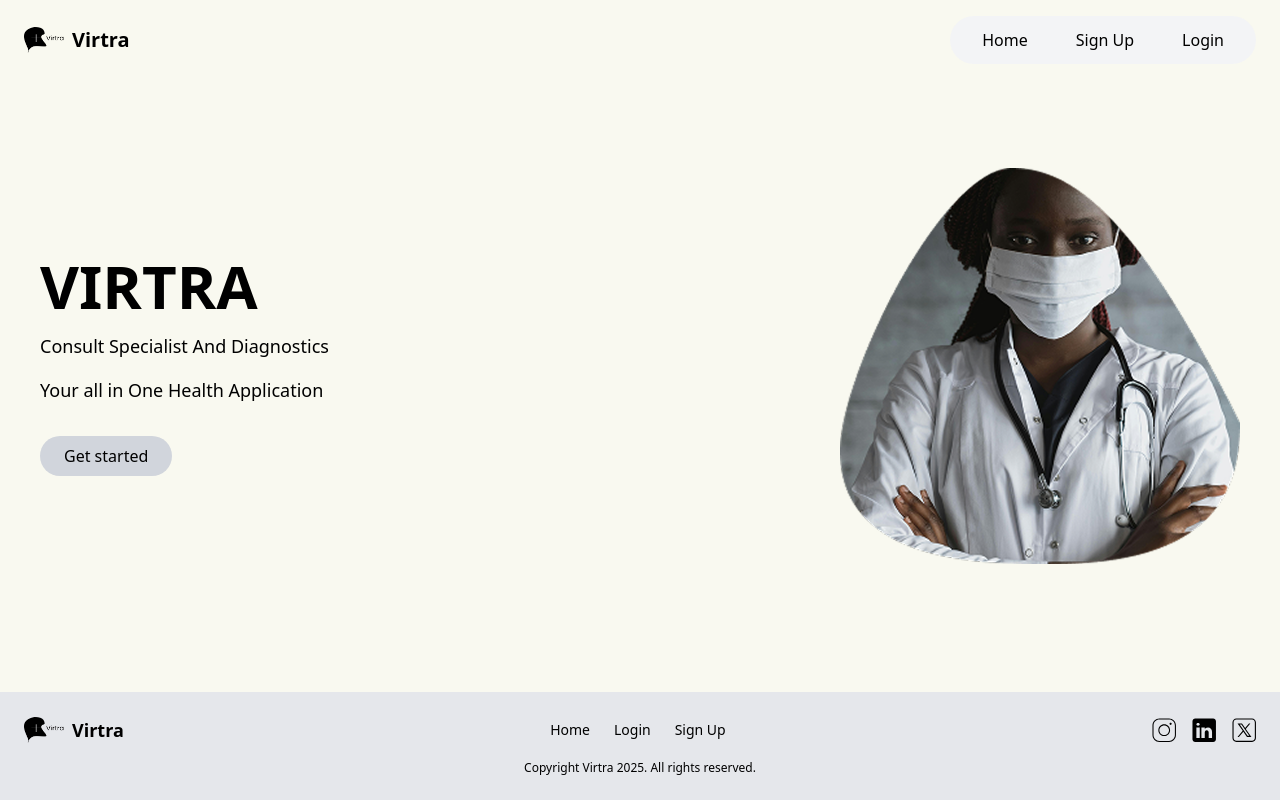
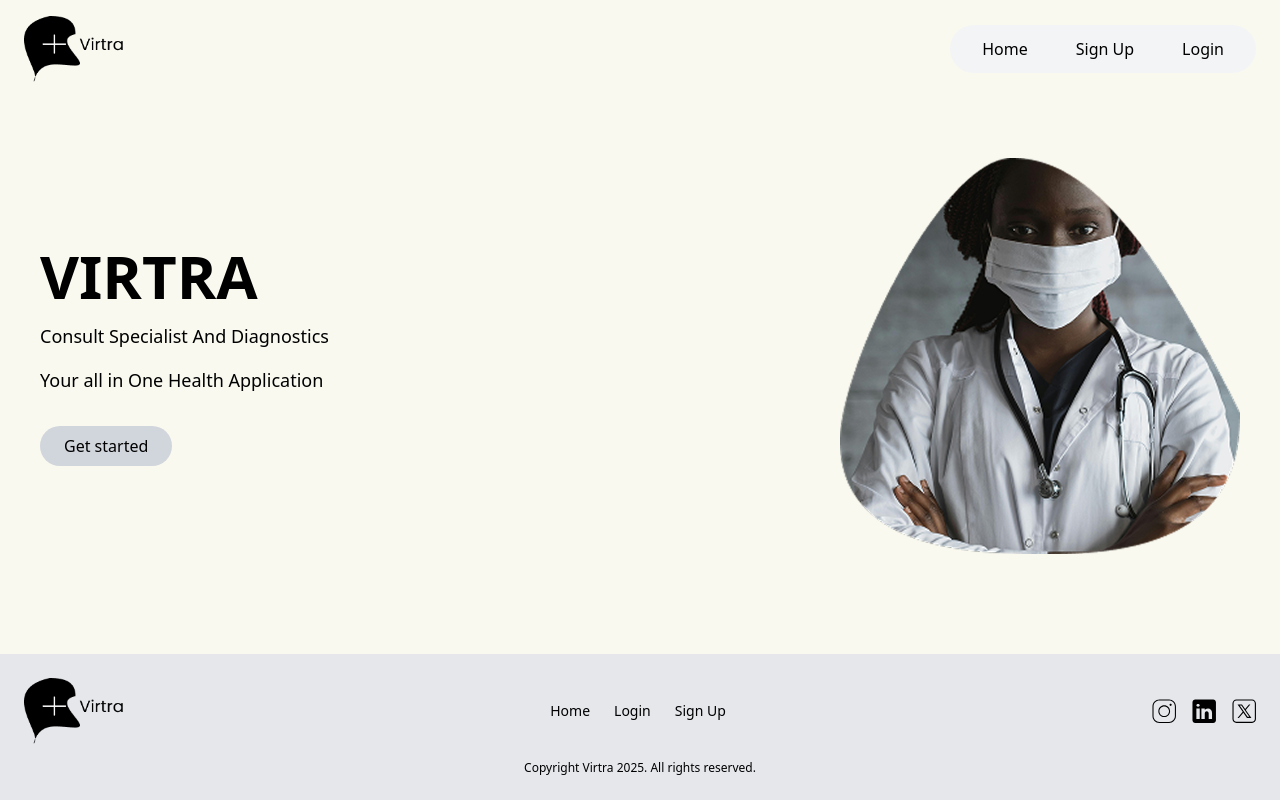
Before and after one commit to Juniorkpabitey/virtra, a Next.js app: page / in a window 1280 px wide. Built offline with nearby package versions, Linux system fonts and the light colour scheme.

Commit message:
Logo Resizing

```diff
--- a/components/Footer.tsx
+++ b/components/Footer.tsx
@@ -7,8 +7,7 @@ export default function Footer() {
 
         {/* Logo bottom-left */}
         <div className="flex items-center space-x-2">
-          <Image src="/logo.png" alt="Virtra Logo" width={40} height={40} />
-          <span className="font-bold text-lg">Virtra</span>
+          <Image src="/logo.png" alt="Virtra Logo" width={100} height={100} />
         </div>
 
         {/* Footer Nav */}
--- a/components/Navbar.tsx
+++ b/components/Navbar.tsx
@@ -11,8 +11,7 @@ export default function Navbar() {
     <nav className="flex items-center justify-between py-4 px-6 relative bg-transparent">
       {/* Logo */}
       <div className="flex items-center space-x-2">
-        <Image src="/logo.png" alt="Virtra Logo" width={40} height={40} />
-        <span className="font-bold text-xl">Virtra</span>
+        <Image src="/logo.png" alt="Virtra Logo" width={100} height={100} />
       </div>
 
       {/* Desktop Menu */}
```
